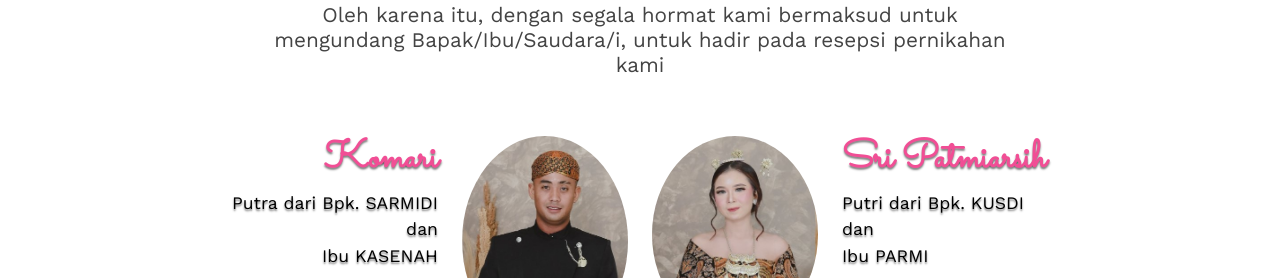
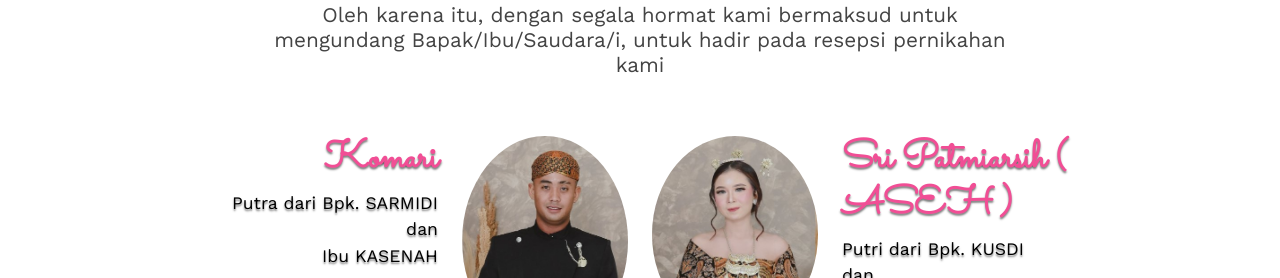
Before and after one commit to Adrywedding/Sri-Patmiarsih-n-Komari-wedding, a plain HTML site: page index.html in a window 1280 px wide. Shown: the part 1192-1470 px from the top of the page. Drawn offline with nearby package versions, Linux system fonts and the light colour scheme; some packages are replaced by stand-ins of ours; a script that the page names is missing.

Commit message:
Update index.html

```diff
--- a/index.html
+++ b/index.html
@@ -91,7 +91,7 @@
 							  <img src="Capture1.jpg" alt="Sri Patmiarsih" class="img-responsive rounded-circle">
 						  </div>
 						  <div class="col-8">
-							  <h3>Sri Patmiarsih</h3>
+							  <h3>Sri Patmiarsih ( ASEH ) </h3>
 							  <p>Putri dari Bpk. KUSDI <br> dan <br> Ibu PARMI</p>
 							  <p>Ds. Sidomulyo <br> Kec. Wonosalam, Kab. Demak</p>
 						  </div>
```
